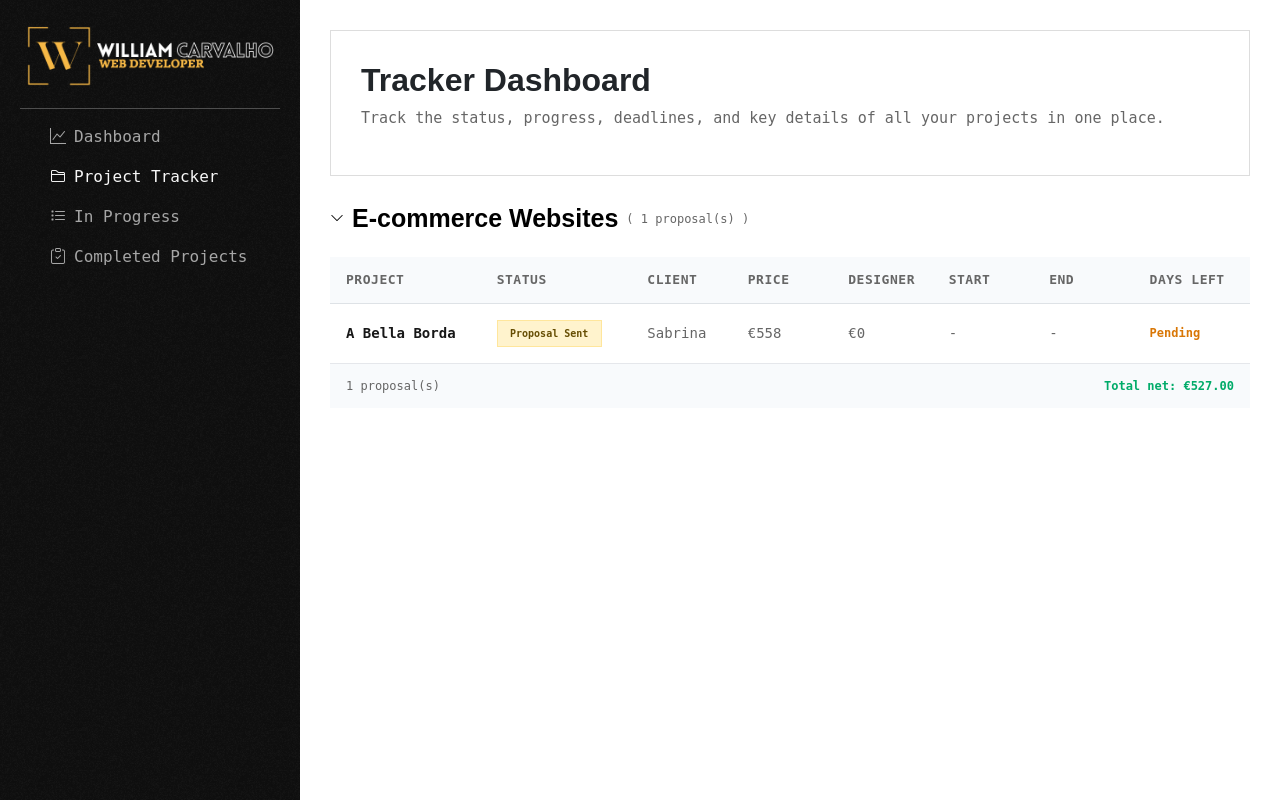
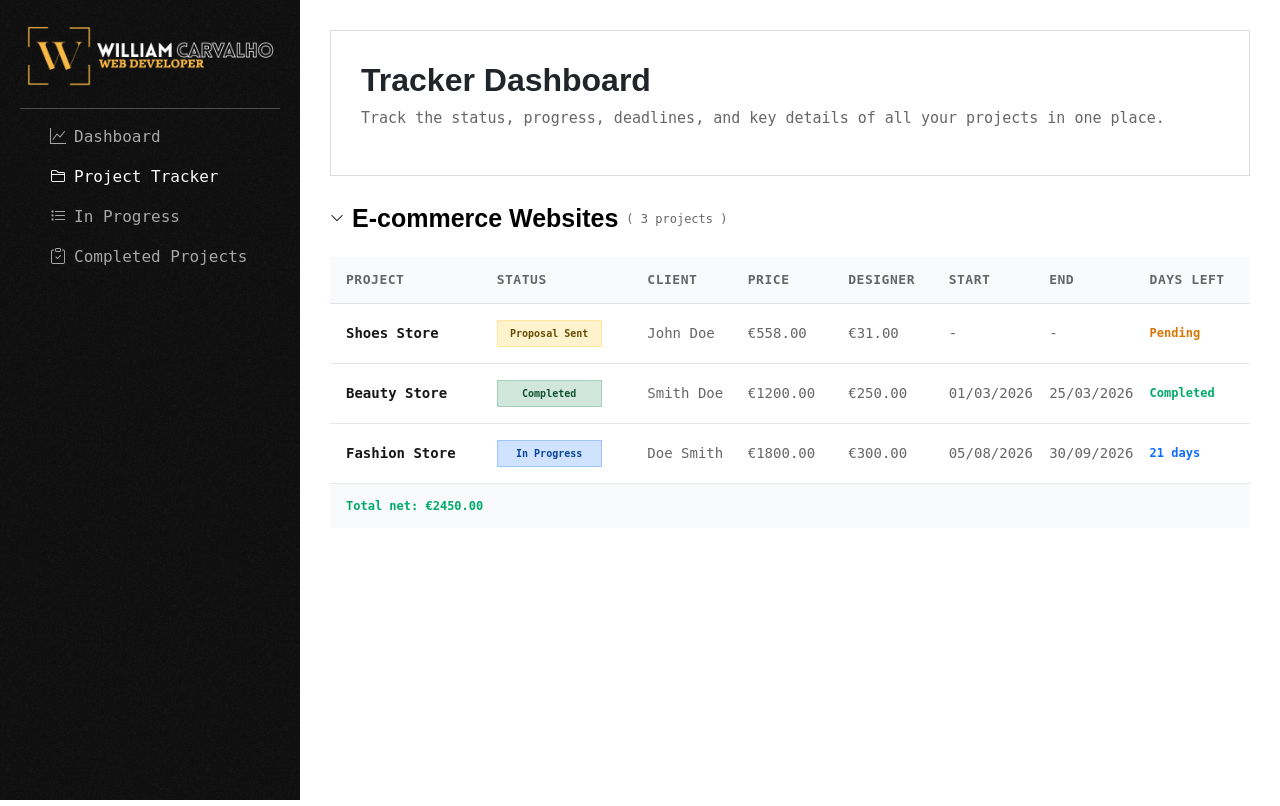
Before and after one commit to williamcarvalhodev/project-management-flask, a Flask app: page /project_tracker in a window 1280 px wide. Run offline with Flask 3, Linux system fonts and the light colour scheme.

Commit message:
add dynamic project groups with class-based data

```diff
--- a/app.py
+++ b/app.py
@@ -1,5 +1,6 @@
 from flask import Flask, render_template
 from data.dashboard_data import recent_activities, projects_progress, summary
+from data.tracker_data import project_groups
 
 
 
@@ -22,7 +23,10 @@ def dashboard():
 
 @app.route("/project_tracker")
 def project_tracker():
-    return render_template("project_tracker.html")
+    return render_template(
+        "project_tracker.html",
+        project_groups=project_groups
+    )
 
 
 @app.route("/in_progress")
--- a/data/models.py
+++ b/data/models.py
@@ -21,3 +21,55 @@ class SummaryCard:
         self.category = category
         self.value = value
         self.url = url
+
+
+class Project:
+    def __init__(
+        self,
+        project_id,
+        name,
+        status,
+        status_class,
+        client,
+        price,
+        designer_cost,
+        start,
+        end,
+        days_left,
+        days_left_class,
+        accepted=False
+    ):
+        self.project_id = project_id
+        self.name = name
+        self.status = status
+        self.status_class = status_class
+        self.client = client
+        self.price = price
+        self.designer_cost = designer_cost
+        self.start = start
+        self.end = end
+        self.days_left = days_left
+        self.days_left_class = days_left_class
+        self.accepted = accepted
+
+    def calculate_net(self):
+        if not self.accepted:
+            return 0
+
+        return self.price - self.designer_cost
+
+
+class ProjectGroup:
+    def __init__(self, group_id, name, projects):
+        self.group_id = group_id
+        self.name = name
+        self.projects = projects
+
+    def project_count(self):
+        return len(self.projects)
+
+    def total_net(self):
+        return sum(
+            project.calculate_net()
+            for project in self.projects
+        )
--- /dev/null
+++ b/data/tracker_data.py
@@ -0,0 +1,58 @@
+from .models import Project, ProjectGroup
+
+
+ecommerce_projects = [
+    Project(
+        project_id=1,
+        name="Shoes Store",
+        status="Proposal Sent",
+        status_class="status-proposal",
+        client="John Doe",
+        price=558.00,
+        designer_cost=31.00,
+        start="-",
+        end="-",
+        days_left="Pending",
+        days_left_class="project-pending",
+        accepted=False
+    ),
+
+    Project(
+        project_id=2,
+        name="Beauty Store",
+        status="Completed",
+        status_class="status-completed",
+        client="Smith Doe",
+        price=1200.00,
+        designer_cost=250.00,
+        start="01/03/2026",
+        end="25/03/2026",
+        days_left="Completed",
+        days_left_class="project-completed",
+        accepted=True
+    ),
+
+    Project(
+        project_id=3,
+        name="Fashion Store",
+        status="In Progress",
+        status_class="status-in-progress",
+        client="Doe Smith",
+        price=1800.00,
+        designer_cost=300.00,
+        start="05/08/2026",
+        end="30/09/2026",
+        days_left="21 days",
+        days_left_class="project-in-progress",
+        accepted=True
+    )
+]
+
+
+project_groups = [
+    ProjectGroup(
+        group_id=1,
+        name="E-commerce Websites",
+        projects=ecommerce_projects
+    )
+]
--- a/static/css/style.css
+++ b/static/css/style.css
@@ -392,6 +392,18 @@ aside nav a.active {
     border: 1px solid #ffe69c;
 }
 
+.status-in-progress {
+    color: #084298;
+    background-color: #cfe2ff;
+    border: 1px solid #9ec5fe;
+}
+
+.project-in-progress {
+    color: #0d6efd;
+    font-size: 12px;
+    font-weight: 700;
+}
+
 .project-total-net {
     color: #00ab69;
     font-size: 12px;
@@ -423,7 +435,6 @@ aside nav a.active {
     justify-content: space-between;
     gap: 20px;
     padding: 13px 16px;
-    color: #666666;
     background-color: #f8fafc;
     font-size: 12px;
 }
--- a/templates/project_tracker.html
+++ b/templates/project_tracker.html
@@ -11,19 +11,30 @@
     </div>
 
     <div class="projects-content">
-        <!-- E-commerce website content section -->
+
+        <!-- Loop through each project group -->
+        {% for group in project_groups %}
         <div class="col-12 mt-4">
-            <button onclick=toggleSubTable(this) class="text-start dropdown-btn">
+            <button onclick="toggleSubTable(this)" class="text-start dropdown-btn">
                 <i class="bi bi-chevron-down"></i>
-                <span>E-commerce Websites</span>
-                <p>( 1 proposal(s) )</p>
+                <span>{{ group.name }}</span>
+                <p>
+                    (
+                        {{ group.project_count() }}
+                        {% if group.project_count() == 1 %}
+                            project
+                        {% else %}
+                            projects
+                        {% endif %}
+                    )
+                </p>
             </button>
 
             <div class="project-grid-card">
-
                 <!-- Table header -->
                 <div class="project-grid-header d-none d-xl-block">
                     <div class="row g-3 align-items-center">
+
                         <div class="col-xl-2">Project</div>
                         <div class="col-xl-2">Status</div>
                         <div class="col-xl">Client</div>
@@ -32,78 +43,103 @@
                         <div class="col-xl">Start</div>
                         <div class="col-xl">End</div>
                         <div class="col-xl">Days Left</div>
+
                     </div>
                 </div>
 
-                <!-- Project Details -->
+                <!-- Loop through each project -->
+                {% for project in group.projects %}
                 <article class="project-grid-row">
                     <div class="row g-3 align-items-center">
 
+                        <!-- Project -->
                         <div class="col-12 col-xl-2">
                             <div class="project-cell" data-label="Project">
                                 <div class="project-title">
-                                    <strong>A Bella Borda</strong>
+                                    <strong>
+                                        {{ project.name }}
+                                    </strong>
                                 </div>
                             </div>
                         </div>
 
+                        <!-- Status -->
                         <div class="col-12 col-xl-2">
                             <div class="project-cell" data-label="Status">
-                                <span class="project-badge status-proposal">
-                                    Proposal Sent
+                                <span class="project-badge {{ project.status_class }}">
+                                    {{ project.status }}
                                 </span>
                             </div>
                         </div>
 
+                        <!-- Client -->
                         <div class="col-12 col-xl">
                             <div class="project-cell" data-label="Client">
-                                <span class="project-value">Sabrina</span>
+                                <span class="project-value">
+                                    {{ project.client }}
+                                </span>
                             </div>
                         </div>
 
+                        <!-- Price -->
                         <div class="col-12 col-xl">
                             <div class="project-cell" data-label="Price">
-                                <span class="project-value">€558</span>
+                                <span class="project-value">
+                                    €{{ "%.2f"|format(project.price) }}
+                                </span>
                             </div>
                         </div>
 
+                        <!-- Designer -->
                         <div class="col-12 col-xl">
                             <div class="project-cell" data-label="Designer">
-                                <span class="project-value">€0</span>
+                                <span class="project-value">
+                                    €{{ "%.2f"|format(project.designer_cost) }}
+                                </span>
                             </div>
                         </div>
 
+                        <!-- Start -->
                         <div class="col-12 col-xl">
                             <div class="project-cell" data-label="Start">
-                                <span class="project-value">-</span>
+                                <span class="project-value">
+                                    {{ project.start }}
+                                </span>
                             </div>
                         </div>
 
+                        <!-- End -->
                         <div class="col-12 col-xl">
                             <div class="project-cell" data-label="End">
-                                <span class="project-value">-</span>
+                                <span class="project-value">
+                                    {{ project.end }}
+                                </span>
                             </div>
                         </div>
 
+                        <!-- Days Left -->
                         <div class="col-12 col-xl">
                             <div class="project-cell" data-label="Days Left">
-                                <strong class="project-pending">
-                                    Pending
+                                <strong class="{{ project.days_left_class }}">
+                                    {{ project.days_left }}
                                 </strong>
                             </div>
                         </div>
-
                     </div>
                 </article>
+                {% endfor %}
 
                 <!-- Projects summary -->
                 <div class="project-grid-footer">
-                    <span>1 proposal(s)</span>
-                    <strong>Total net: €527.00</strong>
+                    <strong>
+                        Total net:
+                        €{{ "%.2f"|format(group.total_net()) }}
+                    </strong>
                 </div>
-
             </div>
         </div>
+        {% endfor %}
+
     </div>
 </div>
 {% endblock %}
```
